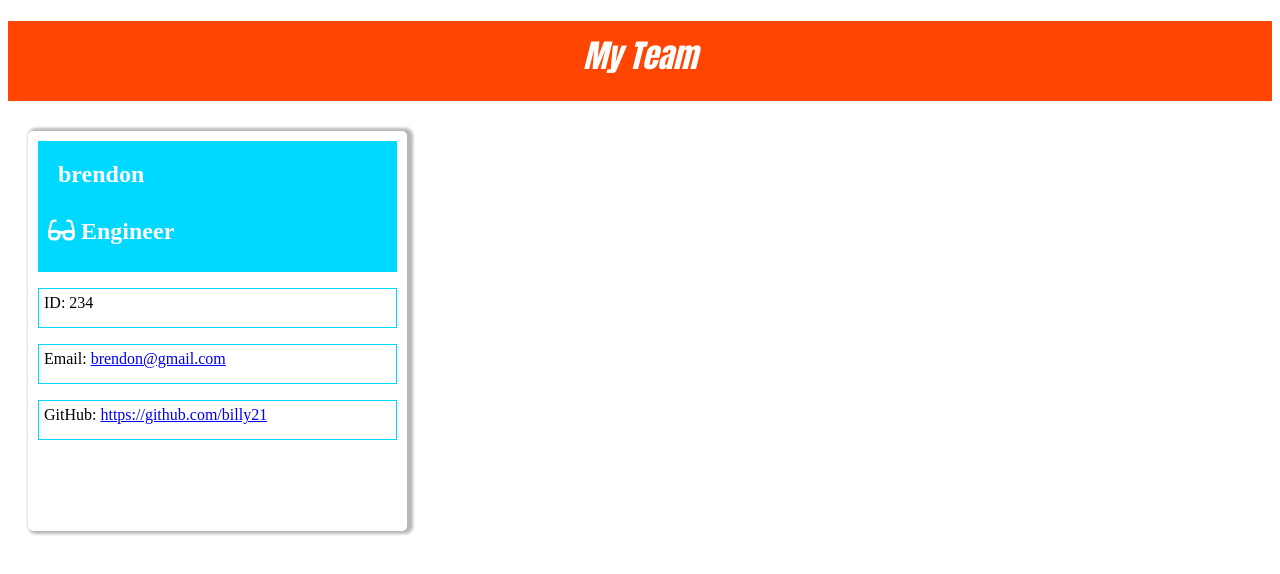
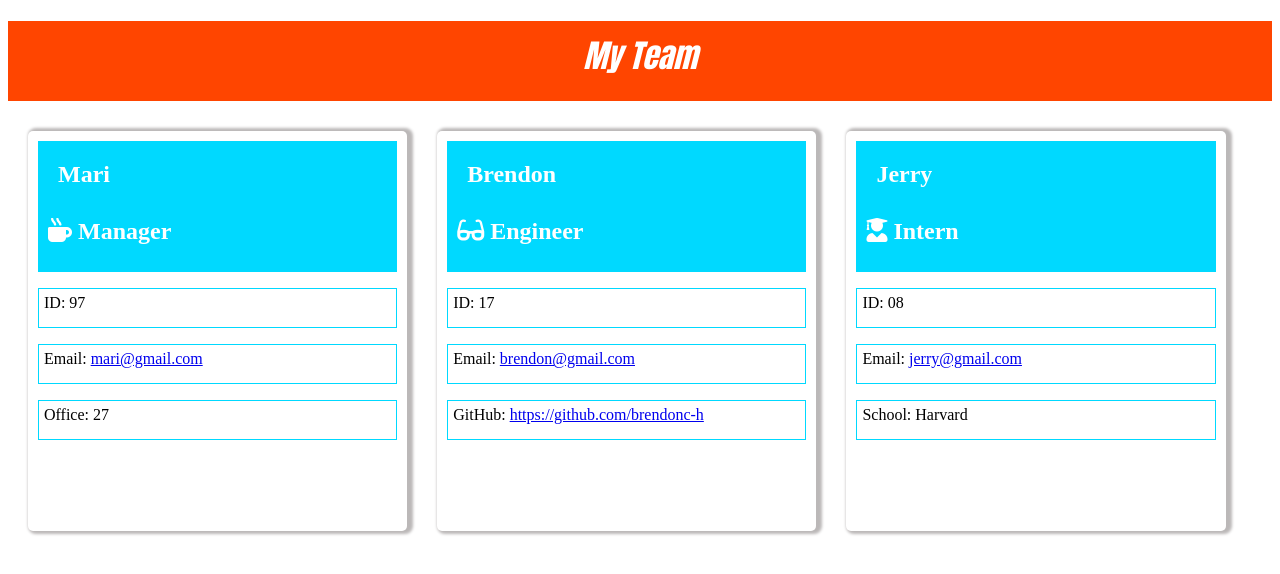
Before and after one commit to brendonc-h/Employee-Tracker, a website: page assets/index.html in a window 1280 px wide. Drawn offline with Linux system fonts and the light colour scheme.

Commit message:
gitgub fix

```diff
--- a/assets/index.html
+++ b/assets/index.html
@@ -19,12 +19,32 @@
 
         <div class="card">
         <div class="card-header">
-            <h2 class="card-header name">brendon</h2>
+            <h2 class="card-header name">Mari</h2>
+            <h2 class="fas fa-mug-hot"> Manager </h2>
+        </div>
+            <p class="id">ID: 97</p>
+            <p>Email: <span><a href="mailto:mari@gmail.com">mari@gmail.com</a></span></p>
+            <p class="office">Office: 27</p>
+        </div>
+
+        <div class="card">
+        <div class="card-header">
+            <h2 class="card-header name">Brendon</h2>
             <h2 class="fas fa-glasses""> Engineer </h2>
         </div>
-            <p class="id">ID: 234</p>
+            <p class="id">ID: 17</p>
             <p>Email: <span><a href="mailto:brendon@gmail.com">brendon@gmail.com</a></span></p>
-            <p>GitHub: <span><a href="https://gitgub.com/billy21" target="_blank">https://github.com/billy21</a></span></p>
+            <p>GitHub: <span><a href="https://gitgub.com/brendonc-h" target="_blank">https://github.com/brendonc-h</a></span></p>
+        </div>
+
+        <div class="card">
+        <div class="card-header">
+            <h2 class="card-header name">Jerry</h2>
+            <h2 class="fas fa-user-graduate""> Intern </h2>
+        </div>
+            <p class="id">ID: 08</p>
+            <p>Email: <span><a href="mailto:jerry@gmail.com">jerry@gmail.com</a></span></p>
+            <p class="school">School: Harvard</p>
         </div>
 
     </section>
--- a/source/generateTeam.js
+++ b/source/generateTeam.js
@@ -36,7 +36,7 @@ module.exports = teamArray => {
         </div>
             <p class="id">ID: ${member.getId()}</p>
             <p>Email: <span><a href="mailto:${member.getEmail()}">${member.getEmail()}</a></span></p>
-            <p>GitHub: <span><a href="https://gitgub.com/${member.getGitHub()}" target="_blank">https://github.com/${member.getGitHub()}</a></span></p>
+            <p>GitHub: <span><a href="https://github.com/${member.getGitHub()}" target="_blank">https://github.com/${member.getGitHub()}</a></span></p>
         </div>
         `;
 
```
Also changed, not shown: Screen Shot 2022-09-17 at 2.16.15 PM.png (added).
